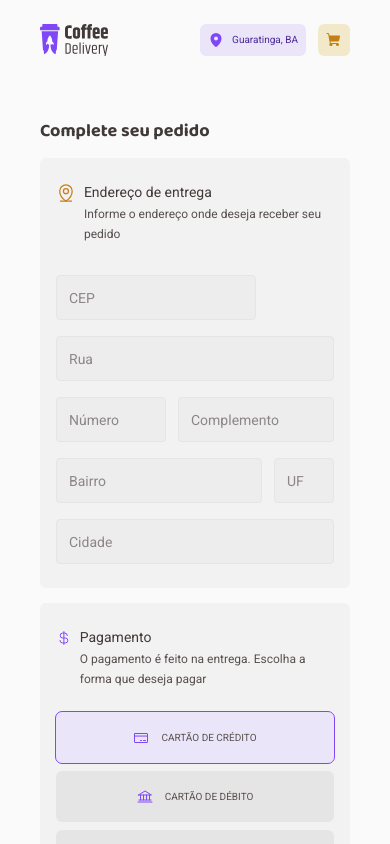
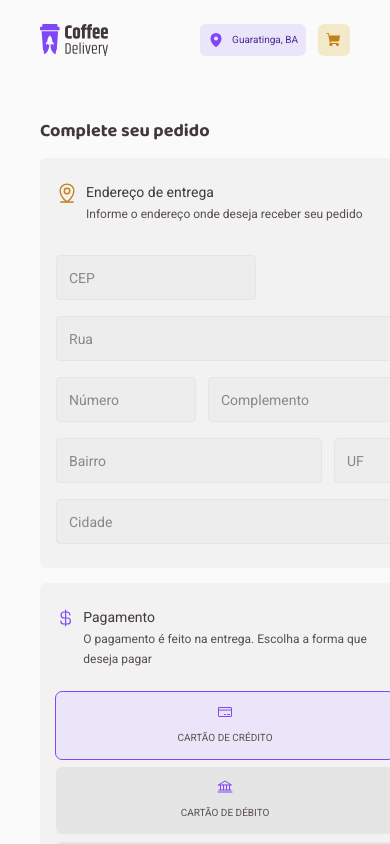
Before and after one commit to LucasSousa09/ignite2022-react-2ndchallenge-coffeedelivery, a React (Vite) app: page /checkout in a window 390 px wide. Shown: the top 844 px of the page. Built offline with nearby package versions, Linux system fonts and the light colour scheme.

Commit message:
add responsiveness to checkout page

```diff
--- a/src/pages/Checkout/components/PaymentTypeRadio/styles.ts
+++ b/src/pages/Checkout/components/PaymentTypeRadio/styles.ts
@@ -33,6 +33,14 @@ export const PaymentType = styled.label`
     background-color: ${(props) => props.theme['base-hover']};
   }
 
+  @media (max-width: 1200px) {
+    flex-direction: column;
+    gap: 8px;
+    padding: 12px;
+
+    text-align: center;
+  }
+
   @media (max-width: 800px) {
     width: 100%;
     justify-content: center;
--- a/src/pages/Checkout/styles.ts
+++ b/src/pages/Checkout/styles.ts
@@ -24,6 +24,10 @@ export const CheckoutContainer = styled.main`
 
   @media (max-width: 1240px) {
     padding: 40px 120px;
+  }
+
+  @media (max-width: 1000px) {
+    padding: 40px 12px;
   }
 
   @media (max-width: 800px) {
@@ -55,6 +59,14 @@ export const InputContainer = styled.div<InputContainerProps>`
 
   @media (max-width: 1440px) {
     width: auto;
+  }
+
+  @media (max-width: 1200px) {
+    min-width: 420px;
+  }
+
+  @media (max-width: 900px) {
+    min-width: 370px;
   }
 
   @media (max-width: 600px) {
```
